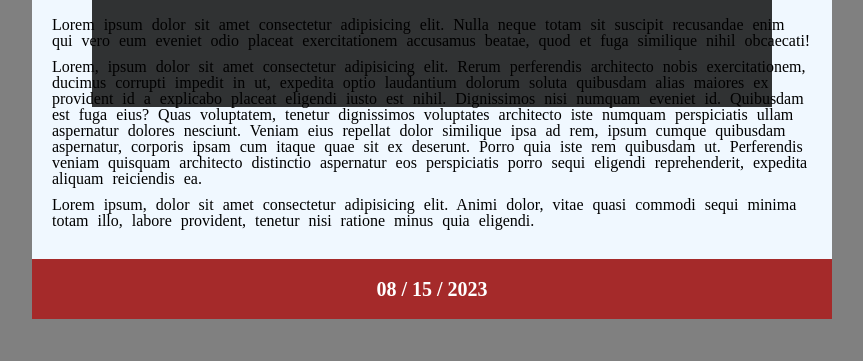
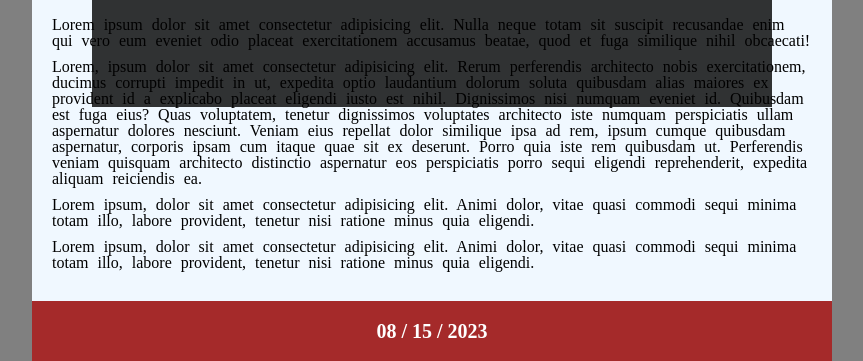
Before and after one commit to AndiMahardika/andimahardika.github.io, a plain HTML site: page index.html in a window 1280 px wide. Shown: the part 543-904 px from the top of the page, without its empty margins (208-1071 px from the left). Before the commit the page ends 862 px from the top, so only its background shows below. Drawn offline with Linux system fonts and the light colour scheme.

Commit message:
menambahkan teks p

```diff
--- a/index.html
+++ b/index.html
@@ -29,6 +29,7 @@
             <p>Lorem ipsum dolor sit amet consectetur adipisicing elit. Nulla neque totam sit suscipit recusandae enim qui vero eum eveniet odio placeat exercitationem accusamus beatae, quod et fuga similique nihil obcaecati!</p>
             <p>Lorem, ipsum dolor sit amet consectetur adipisicing elit. Rerum perferendis architecto nobis exercitationem, ducimus corrupti impedit in ut, expedita optio laudantium dolorum soluta quibusdam alias maiores ex provident id a explicabo placeat eligendi iusto est nihil. Dignissimos nisi numquam eveniet id. Quibusdam est fuga eius? Quas voluptatem, tenetur dignissimos voluptates architecto iste numquam perspiciatis ullam aspernatur dolores nesciunt. Veniam eius repellat dolor similique ipsa ad rem, ipsum cumque quibusdam aspernatur, corporis ipsam cum itaque quae sit ex deserunt. Porro quia iste rem quibusdam ut. Perferendis veniam quisquam architecto distinctio aspernatur eos perspiciatis porro sequi eligendi reprehenderit, expedita aliquam reiciendis ea.</p>
             <p>Lorem ipsum, dolor sit amet consectetur adipisicing elit. Animi dolor, vitae quasi commodi sequi minima totam illo, labore provident, tenetur nisi ratione minus quia eligendi.</p>
+            <p>Lorem ipsum, dolor sit amet consectetur adipisicing elit. Animi dolor, vitae quasi commodi sequi minima totam illo, labore provident, tenetur nisi ratione minus quia eligendi.</p>
         </div>
         <div class="footer">
             <p>08 / 15 / 2023</p>
```
